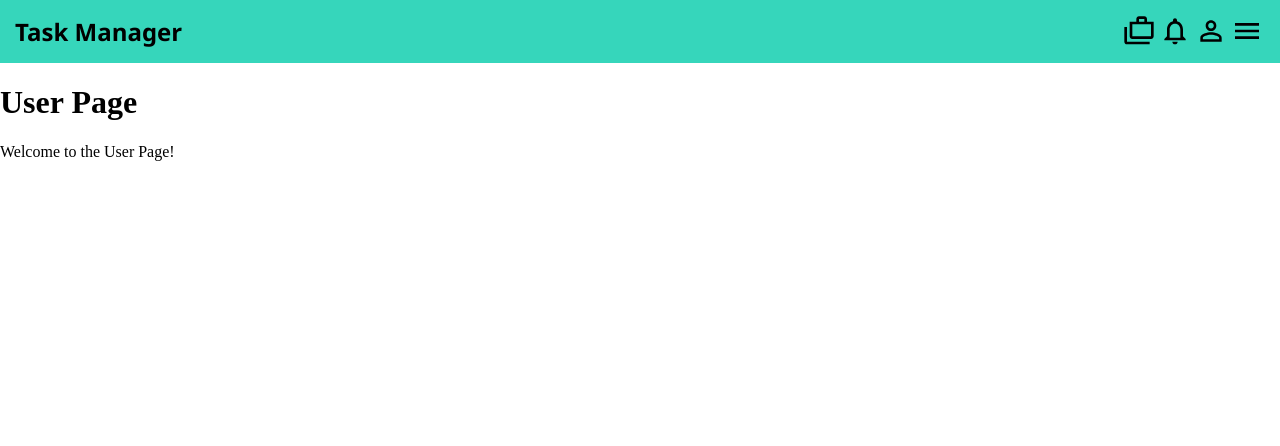
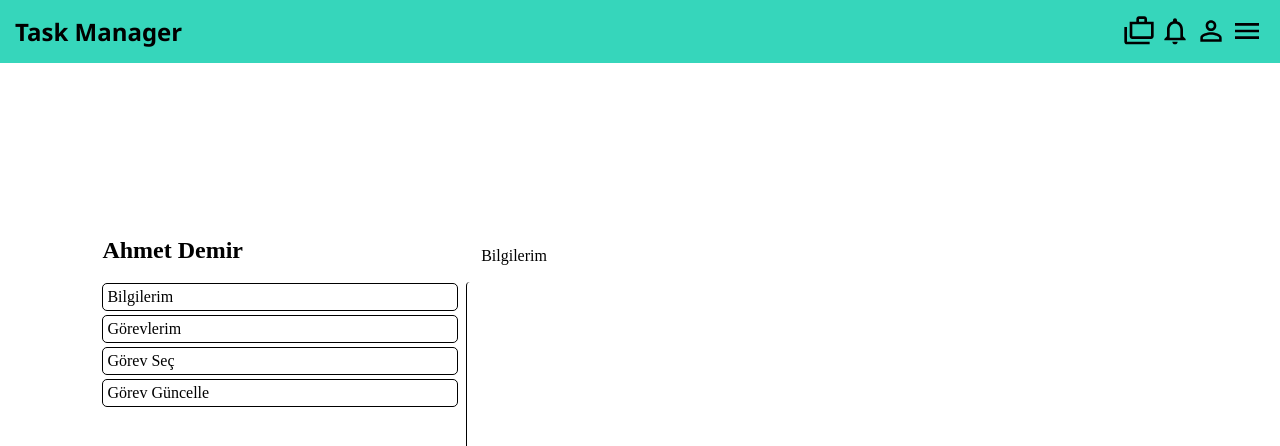
Before and after one commit to kosemeci/IU-Task-Management, a React (Vite) app in the folder taskMaster/: page /user in a window 1280 px wide. Shown: the top 446 px of the page. Built offline with nearby package versions, Linux system fonts and the light colour scheme.

Commit message:
created user page styles

```diff
--- a/taskMaster/src/component/User.jsx
+++ b/taskMaster/src/component/User.jsx
@@ -1,10 +1,29 @@
 import React from 'react';
+import '../css/user.css'
+
+
 
 function User() {
   return (
-    <div>
-      <h1>User Page</h1>
-      <p>Welcome to the User Page!</p>
+    <div className='user-container'>
+      <div className="user-column column-1">
+        <h2>Ahmet Demir</h2>
+        <div className="user-choose-list">
+          <ul>
+            <li>Bilgilerim</li>
+            <li>Görevlerim</li>
+            <li>Görev Seç</li>
+            <li>Görev Güncelle</li>
+          </ul>
+        </div>
+      </div>
+      <div className="user-column column-2">
+        <p className='user-column-title'>Bilgilerim</p>
+        <div className='user-details'>
+
+        </div>
+      </div>
+
     </div>
   );
 }
--- /dev/null
+++ b/taskMaster/src/css/user.css
@@ -0,0 +1,49 @@
+.user-container {
+    display: flex;
+    padding: 12% 8%;
+}
+
+.user-column {
+    text-align: left;
+    display: block;
+}
+
+.user-column:nth-child(1) {
+    flex: 1;
+    /* İlk sütun 2 birim genişliğinde */
+}
+
+.user-column:nth-child(2) {
+    margin-left: 8px;
+    flex: 2;
+    /* İkinci sütun 1 birim genişliğinde */
+}
+
+.user-choose-list ul {
+    padding: 0;
+    list-style-type: none;
+}
+
+.user-details {
+    height: 100%;
+    border-left: 1px solid black;
+    border-radius: 4px;
+}
+
+.user-choose-list li {
+    padding: 4px;
+    margin-bottom: 4px;
+    border: 1px solid rgb(0, 0, 0);
+    border-radius: 5px;
+
+}
+
+.user-choose-list ul :hover {
+    background-color: rgb(255, 231, 187);
+    cursor: pointer;
+}
+
+.user-column-title {
+    height: 30px;
+    margin: 30px 15px 5px;
+}
```
